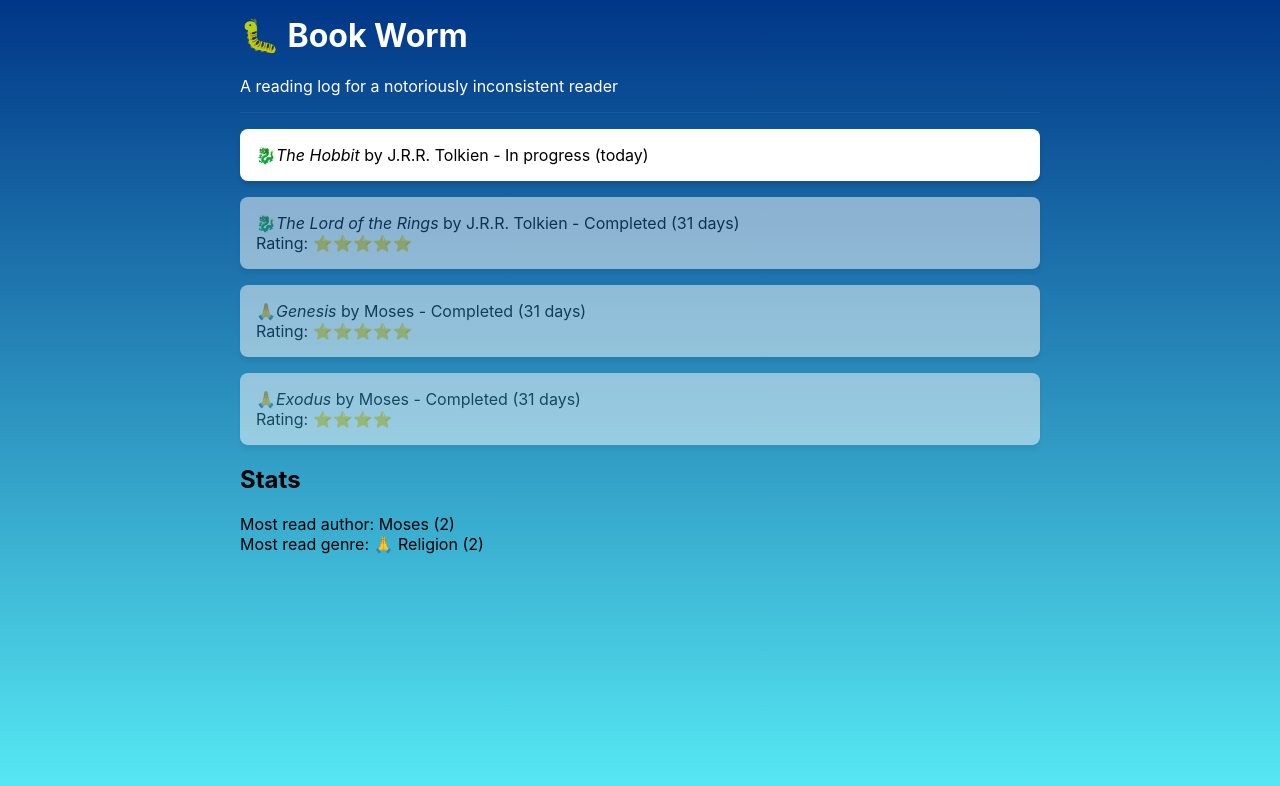
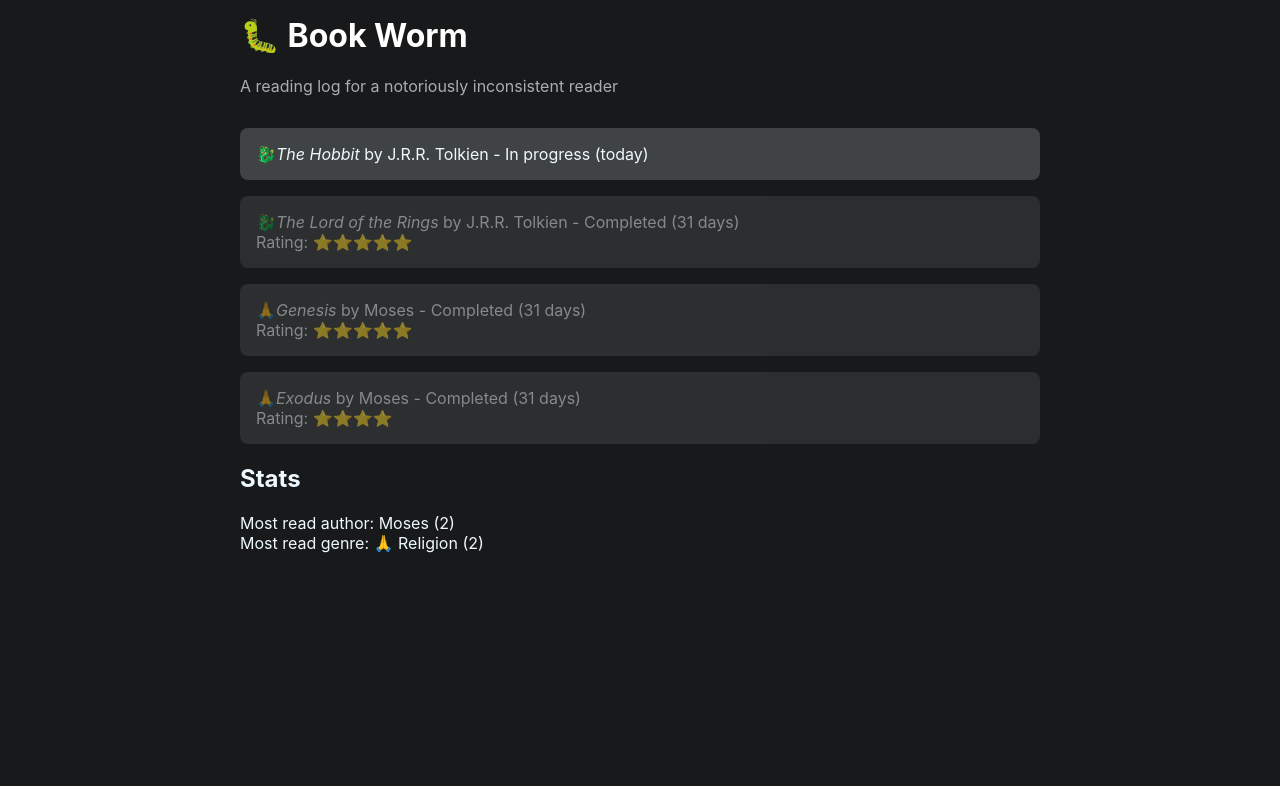
Before and after one commit to SeanMcP/book-worm, a React (Create React App) app: page / in a window 1280 px wide. Shown: the top 786 px of the page. Built offline with nearby package versions, Linux system fonts and the light colour scheme.

Commit message:
🕶 Dark mode

```diff
--- a/src/components/App.tsx
+++ b/src/components/App.tsx
@@ -6,9 +6,11 @@
 import Stats from "./Stats";
 
 import { BookInt } from './Book';
+import THEME from '../constants/theme';
 
 const StyledBody = styled.div`
-    background: linear-gradient(to top, #57EBF5, #003687);
+    background: ${THEME.BACKGROUND};
+    color: ${THEME.TEXT};
     height: 100%;
     min-height: 100vh;
     min-width: 100vw;
--- a/src/components/Book.tsx
+++ b/src/components/Book.tsx
@@ -4,6 +4,8 @@
 import GenreIcon from "./GenreIcon";
 import Rating from "./Rating";
 import Time from "./Time";
+
+import THEME from '../constants/theme';
 
 export interface BookInt {
     title: string;
@@ -20,17 +22,15 @@
 }
 
 const StyledLi = styled.li`
-    background: white;
+    background: ${THEME.CONTENT};
     border-radius: 0.5rem;
-    box-shadow: 0 0.25rem 0.25rem rgba(0, 0, 0, 0.125);
-    color: black;
     display: flex;
     flex-direction: column;
     opacity: ${(props: StyledLiInt) => (props.isComplete ? 0.5 : 1)};
     padding: 1rem;
     transition: all 200ms ease-in-out;
 
-    :not(:last-child) {
+    :not(:last-of-type) {
         margin-bottom: 1rem;
     }
 
--- a/src/components/Header.tsx
+++ b/src/components/Header.tsx
@@ -3,17 +3,20 @@
 import Emoji from "./Emoji";
 import styled from "@emotion/styled";
 
+import THEME from '../constants/theme';
+
 const StyledHeader = styled.header`
-    border-bottom: 1px solid rgba(255, 255, 255, 0.05);
+    border-bottom: ${THEME.CONTENT};
     color: white;
     margin-bottom: 1rem;
     padding: 1rem 0;
 
-    > *:first-child {
+    > h1 {
         margin-top: 0;
     }
 
-    > *:last-child {
+    > p {
+        color: ${THEME.TEXT_FAINT};
         margin-bottom: 0;
     }
 `;
--- /dev/null
+++ b/src/constants/theme.ts
@@ -0,0 +1,18 @@
+export default {
+    BACKGROUND: '#18191A',
+    CONTENT: '#404344',
+    TEXT: '#EEF9FF',
+    TEXT_FAINT: '#A7AEB2'
+}
+
+// #EEF9FF
+// #EBF6FB
+// #E5EFF5
+// #DCE6EB
+// #CFD8DD
+// #BDC6CB
+// #A7AEB2
+// #8A9093
+// #676C6E
+// #404344
+// #18191A
```
